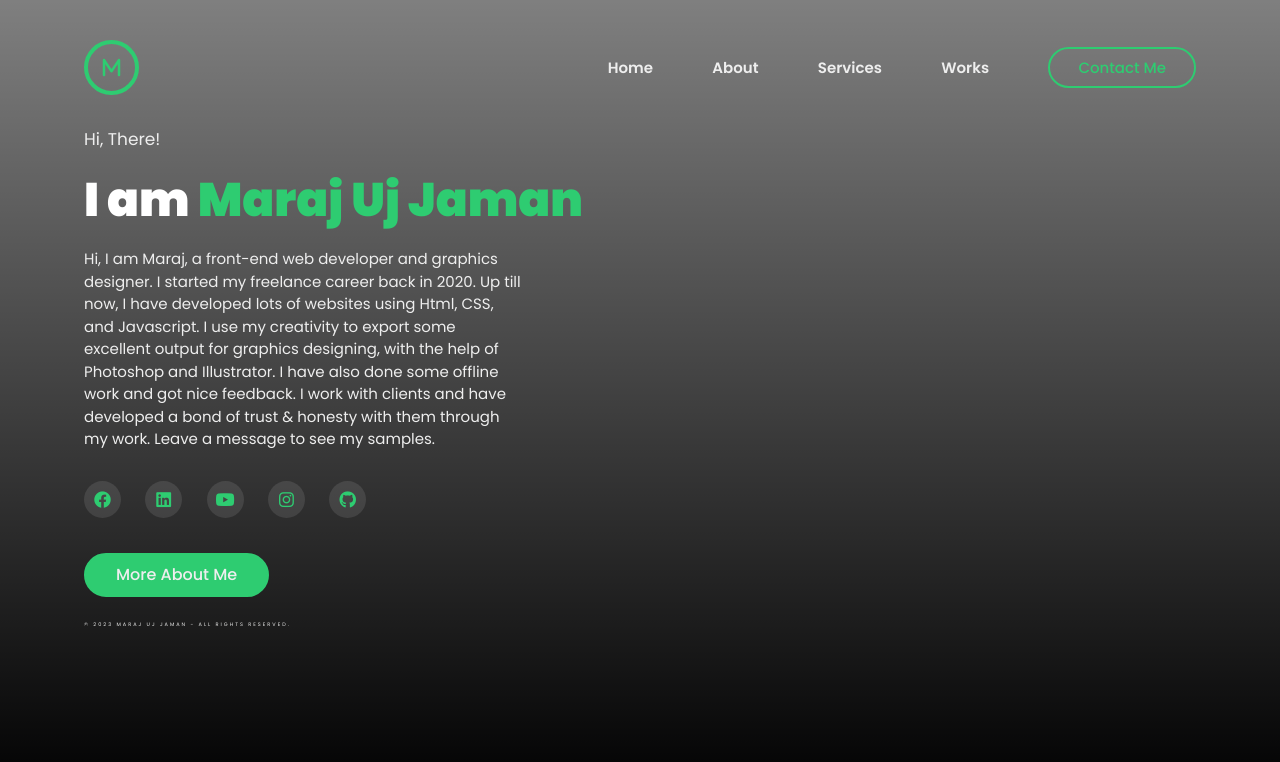
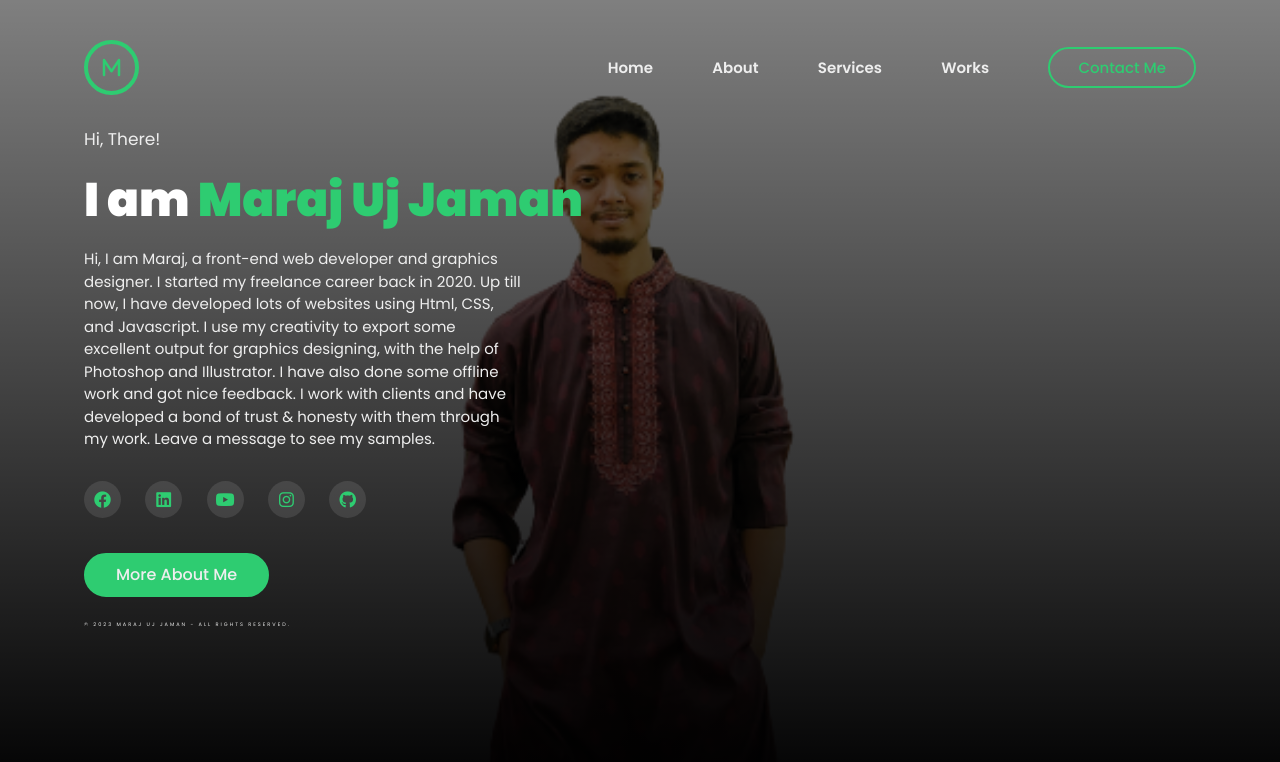
Before and after one commit to maraj48/pw, a plain HTML site: page index.html in a window 1280 px wide. Drawn offline with Linux system fonts and the light colour scheme; the site is published under a folder, as on GitHub Pages, so addresses that start at the root find nothing.

Commit message:
Update style.css

```diff
--- a/style.css
+++ b/style.css
@@ -21,7 +21,7 @@ body {
     width: 100%;
     height: 100%;
     min-height: 100vh;
-    background: linear-gradient(rgba(0, 0, 0, 0.5), rgba(0, 0, 0.5)), url(/img.png);
+    background: linear-gradient(rgba(0, 0, 0, 0.5), rgba(0, 0, 0.5)), url(./img.png);
     background-size: cover;
     background-position: left;
     position: absolute;
```
